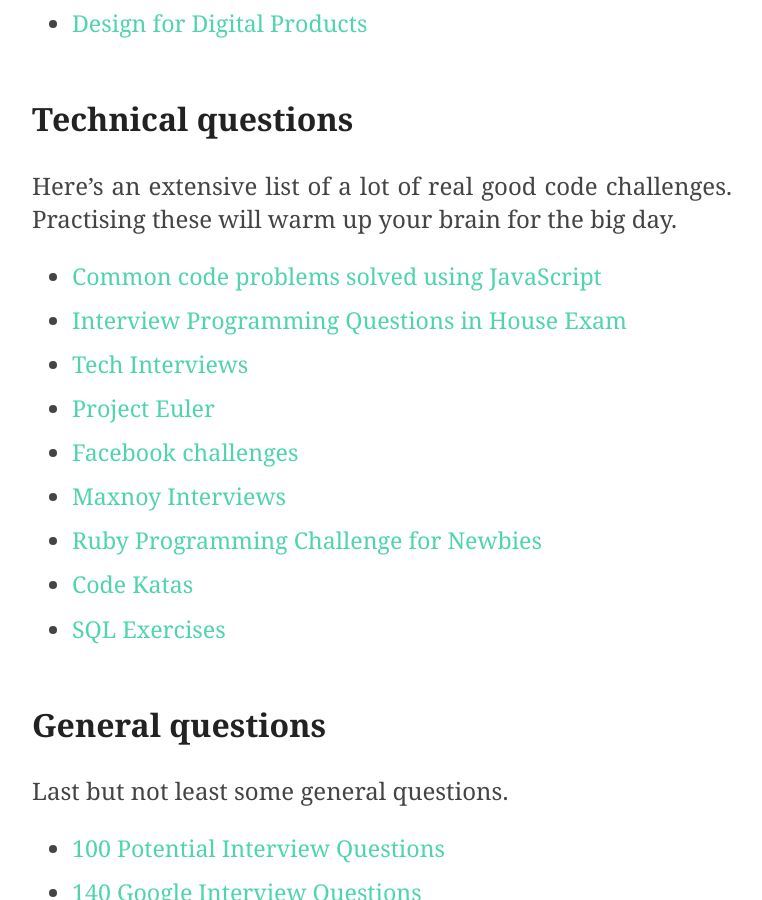
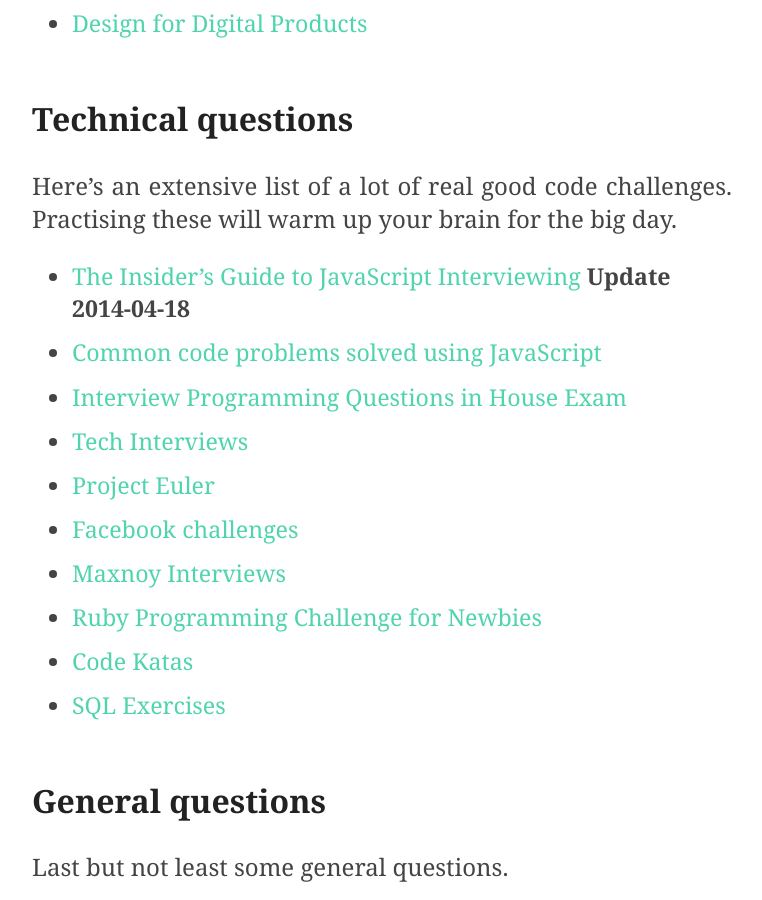
Before and after one commit to rodolfocaldeira/rodolfocaldeira.github.com, a Jekyll site: the page built from _posts/2013-12-15-interesting-bits-12-interview-questions.md, in a window 1280 px wide and 900 px high, scrolled down 1538 px. Shown: the whole window, without its empty margins (258-1020 px from the left). Built offline with Jekyll 4.4.1, drawn with Linux system fonts in a browser that asks for light colours.

Commit message:
Updated 2013-12-15-interesting-bits-12-interview-questions.md

```diff
--- a/_posts/2013-12-15-interesting-bits-12-interview-questions.md
+++ b/_posts/2013-12-15-interesting-bits-12-interview-questions.md
@@ -28,7 +29,8 @@ A couple of some really good front-end specific interview questions. These are n
 
 Here's an extensive list of a lot of real good code challenges. Practising these will warm up your brain for the big day.
 
-- [Common code problems solved using JavaScript](https://github.com/blakeembrey/code-problems?utm_source=javascriptweekly&utm_medium=email#code-problems)
+- [The Insider's Guide to JavaScript Interviewing](http://www.toptal.com/javascript#hiring-guide) **Update 2014-04-18**
+- [Common code problems solved using JavaScript](https://github.com/blakeembrey/code-problems)
 - [Interview Programming Questions in House Exam](http://stackoverflow.com/questions/6361/interview-programming-questions-in-house-exam)
 - [Tech Interviews](http://www.techinterview.org/)
 - [Project Euler](http://projecteuler.net/index.php?section=problems)
@@ -37,6 +39,9 @@ Here's an extensive list of a lot of real good code challenges. Practising these
 - [Ruby Programming Challenge for Newbies](http://ruby-challenge.rubylearning.org/)
 - [Code Katas](http://codekata.pragprog.com/2007/01/code_kata_backg.html#more)
 - [SQL Exercises](http://sql-ex.ru/exercises.php)
+
+
+
 
 
 ## General questions
```
Also changed, not shown: other parts of _posts/2013-12-15-interesting-bits-12-interview-questions.md (+2 -1 lines).
